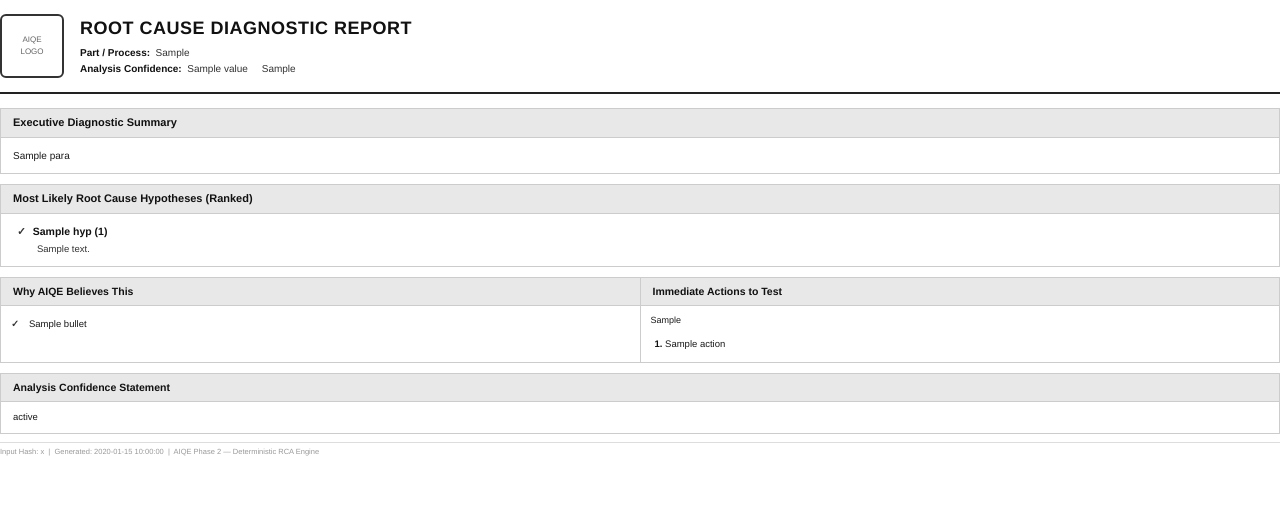
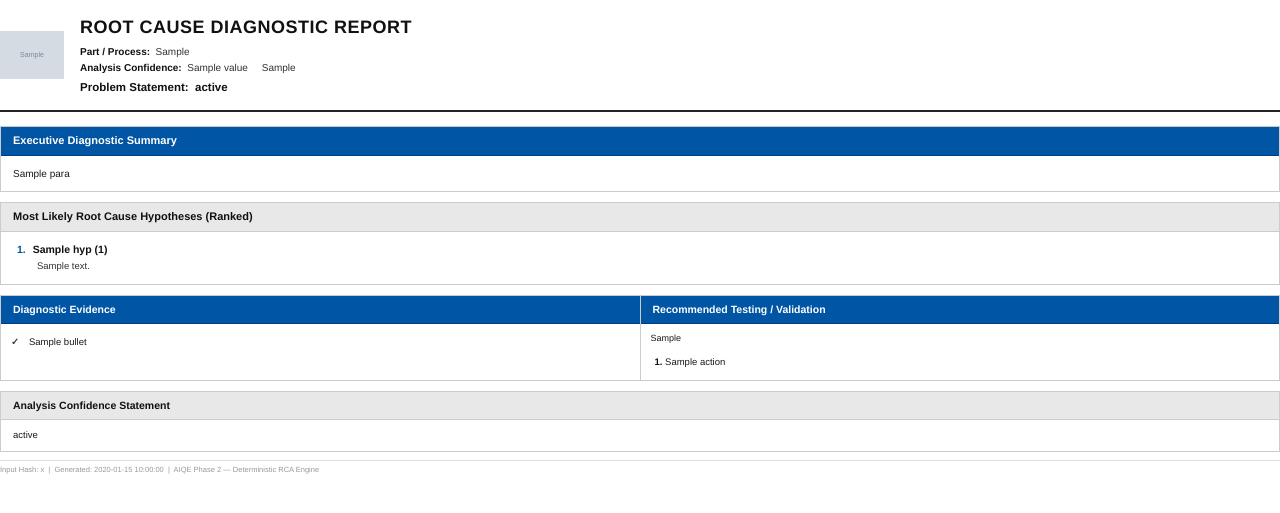
Before and after one commit to anonymousip1234/root_cause_analysis, a Python web app: template aiqe_rca/report/templates/report.html in a window 1280 px wide. Shown: the top 513 px of the page. Run offline with Jinja, Linux system fonts and the light colour scheme; the template is opened without the code that fills it: most values are stand-ins (such as "Sample title", 1, 10 or a date in 2020); grey boxes marked "Sample" are stand-in pictures.

Commit message:
last changes

```diff
--- a/aiqe_rca/report/generator.py
+++ b/aiqe_rca/report/generator.py
@@ -391,11 +391,11 @@ def generate_report(
             content="\n".join(hyp_text_lines) if hyp_text_lines else FALLBACKS["contributing_hypotheses"],
         ),
         ReportSection(
-            title="Why AIQE Believes This",
+            title="Diagnostic Evidence",
             content="\n".join(f"- {b}" for b in why_bullets),
         ),
         ReportSection(
-            title="Immediate Actions to Test",
+            title="Recommended Testing / Validation",
             content="\n".join(f"{i+1}. {a}" for i, a in enumerate(action_items)),
         ),
         ReportSection(
--- a/aiqe_rca/report/templates/report.html
+++ b/aiqe_rca/report/templates/report.html
@@ -24,17 +24,11 @@
     border-bottom: 2px solid #222;
     margin-bottom: 14px;
   }
-  .logo-placeholder {
+  .logo-img {
     width: 64px;
     height: 64px;
-    border: 2px solid #333;
+    object-fit: contain;
     border-radius: 6px;
-    display: flex;
-    align-items: center;
-    justify-content: center;
-    font-size: 8px;
-    color: #666;
-    text-align: center;
     margin-right: 16px;
     flex-shrink: 0;
   }
@@ -56,6 +50,12 @@
   .header-meta strong {
     color: #111;
   }
+  .problem-statement {
+    font-size: 11.5px;
+    font-weight: 600;
+    color: #111;
+    margin-top: 3px;
+  }
 
   /* ── SECTION BOXES ── */
   .section-box {
@@ -70,6 +70,11 @@
     font-weight: 700;
     color: #111;
     border-bottom: 1.5px solid #ccc;
+  }
+  .section-title.aiqe-blue {
+    background: #0055a4;
+    color: #ffffff;
+    border-bottom-color: #004080;
   }
   .section-body {
     padding: 10px 12px;
@@ -97,8 +102,9 @@
     color: #111;
     margin-bottom: 2px;
   }
-  .hyp-header .checkmark {
-    color: #333;
+  .hyp-number {
+    font-weight: 700;
+    color: #0055a4;
     margin-right: 4px;
   }
   .hyp-rank {
@@ -194,9 +200,7 @@
 
 <!-- HEADER -->
 <div class="report-header">
-  <div class="logo-placeholder">
-    AIQE<br>LOGO
-  </div>
+  <img class="logo-img" src="{{ logo_data_uri }}" alt="AIQE Logo">
   <div class="header-text">
     <h1>ROOT CAUSE DIAGNOSTIC REPORT</h1>
     <div class="header-meta">
@@ -204,12 +208,17 @@
       <strong>Analysis Confidence:</strong>&nbsp; {{ header.analysis_confidence.value }}&nbsp;&nbsp;&nbsp;&nbsp;
       {{ header.defect_symptom }}
     </div>
+    {% if problem_statement %}
+    <div class="problem-statement">
+      <strong>Problem Statement:</strong>&nbsp; {{ problem_statement }}
+    </div>
+    {% endif %}
   </div>
 </div>
 
 <!-- EXECUTIVE DIAGNOSTIC SUMMARY -->
 <div class="section-box">
-  <div class="section-title">Executive Diagnostic Summary</div>
+  <div class="section-title aiqe-blue">Executive Diagnostic Summary</div>
   <div class="section-body">
     {% for para in executive_summary_paragraphs %}
     <p>{{ para }}</p>
@@ -224,7 +233,7 @@
     {% for hyp in hypotheses %}
     <div class="hypothesis-item">
       <div class="hyp-header">
-        <span class="checkmark">&#10003;</span>
+        <span class="hyp-number">{{ loop.index }}.</span>
         <span>{{ hyp.name }}</span>
         (<span class="hyp-rank">{{ hyp.rank }}</span>)
       </div>
@@ -234,10 +243,10 @@
   </div>
 </div>
 
-<!-- TWO-COLUMN: WHY AIQE BELIEVES THIS + IMMEDIATE ACTIONS -->
+<!-- TWO-COLUMN: DIAGNOSTIC EVIDENCE + RECOMMENDED TESTING / VALIDATION -->
 <div class="two-col">
   <div class="col">
-    <div class="section-title">Why AIQE Believes This</div>
+    <div class="section-title aiqe-blue">Diagnostic Evidence</div>
     <div class="section-body">
       <ul class="check-list">
         {% for bullet in why_bullets %}
@@ -247,7 +256,7 @@
     </div>
   </div>
   <div class="col">
-    <div class="section-title">Immediate Actions to Test</div>
+    <div class="section-title aiqe-blue">Recommended Testing / Validation</div>
     <div class="section-body">
       {% if actions_intro %}
       <p style="font-size:9px; margin-bottom:6px;">{{ actions_intro }}</p>
```
Also changed, not shown: aiqe_rca/report/renderer.py (+20 -0 lines), tests/test_01_integration.py (+2 -2 lines), aiqe_rca/report/templates/logo.jpg (added), 1 other file.
